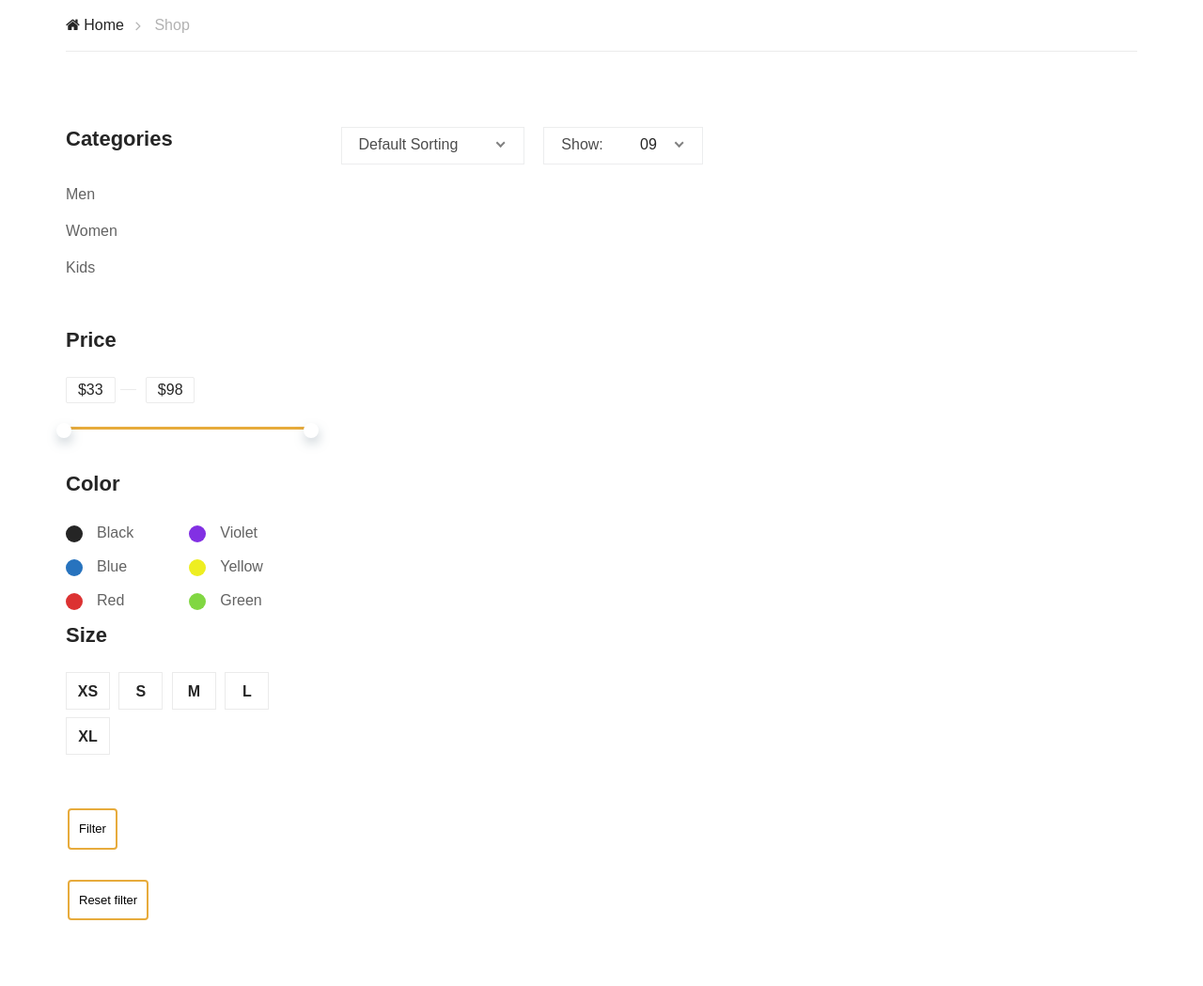
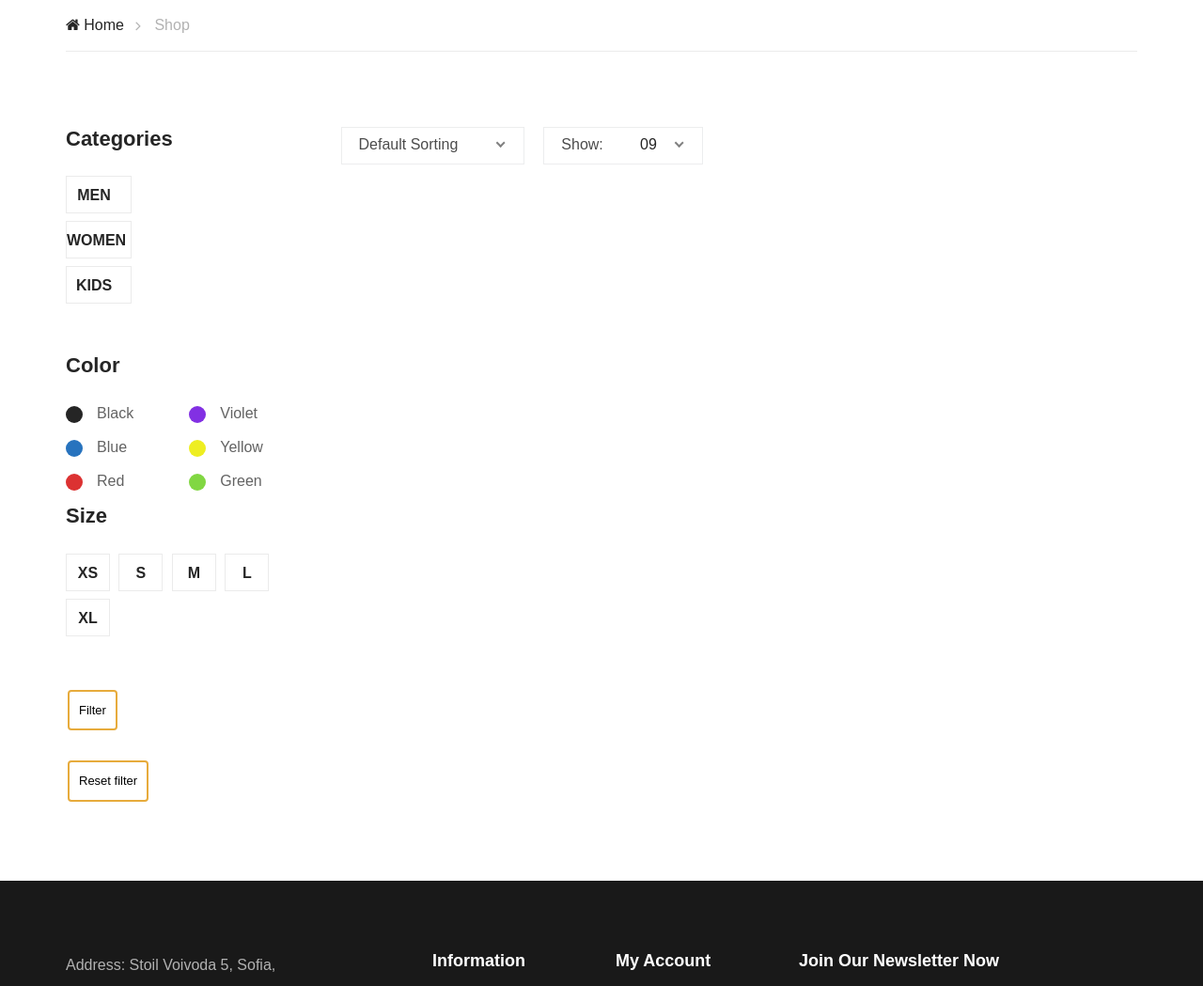
Before and after one commit to DanielDimitrov46/ClothesShop, a PHP site: page /Niki-nenchev-diploma/shop.php in a window 1280 px wide. Shown: the part 196-1245 px from the top of the page at 94% size. Run offline with PHP 8.4, Linux system fonts and the light colour scheme; data that the repository does not hold is empty; some web fonts are replaced.

Commit message:
making more filter
now can with category too

```diff
--- a/css/style.css
+++ b/css/style.css
@@ -165,6 +165,33 @@ ol {
 }
 
 /* buttons */
+li input {
+	position: absolute;
+	visibility: hidden;
+}
+li label{
+	font-size: 16px;
+	color: #252525;
+	font-weight: 700;
+	height: 40px;
+	width: 70px;
+	border: 1px solid #ebebeb;
+	padding-right: 10px;
+	text-align: center;
+	line-height: 40px;
+	text-transform: uppercase;
+	cursor: pointer;
+	justify-content: center;
+
+}
+li label:active{
+	background: #252525;
+	color: #ffffff;
+}
+/*.categorìes:focus{*/
+/*	background-color: #e7ab3c;*/
+/*}*/
+
 
 .primary-btn {
 	border-radius: 4px;
@@ -212,14 +239,6 @@ ol {
 	text-transform: uppercase;
 	padding: 5px 20px 5px;
 	cursor: pointer;
-
-	/*cursor: pointer;*/
-	/*position: relative;*/
-	/*padding-left: 33px;*/
-	/*font-size: 16px;*/
-	/*color: #636363;*/
-}
-.site-btn:hover{
 
 }
 
--- a/filters.php
+++ b/filters.php
@@ -16,41 +16,20 @@
 ////?>
 
 <div class="col-lg-3 col-md-6 col-sm-8 order-2 order-lg-1 produts-sidebar-filter">
-    <div class="filter-widget">
+    <form action="shop.php" method="post">
+        <div class="filter-widget">
         <h4 class="fw-title">Categories</h4>
         <ul class="filter-catagories">
-            <li><a href="#">Men</a></li>
-            <li><a href="#">Women</a></li>
-            <li><a href="#">Kids</a></li>
+            <li><input type="radio" id="men" class="categorìes" name="man" value="man">
+                <label for="men" class="active">Men</label></li>
+            <li><input type="radio" id="women" class="categorìes" name="women" value="women">
+                <label for="women" class="active">Women</label></li>
+            <li><input type="radio" id="kids" class="categorìes" name="kids" value="kids" >
+                <label for="kids" class="active">Kids</label></li>
         </ul>
     </div>
-    <div class="filter-widget">
-        <h4 class="fw-title">Price</h4>
-        <div class="filter-range-wrap">
-            <div class="range-slider">
-                <div class="price-input">
-                    <input type="text" id="minamount">
-                    <input type="text" id="maxamount">
-                </div>
-            </div>
-            <div class="price-range ui-slider ui-corner-all ui-slider-horizontal ui-widget ui-widget-content"
-                 data-min="33" data-max="98">
-                <div class="ui-slider-range ui-corner-all ui-widget-header"></div>
-                <span tabindex="0" class="ui-slider-handle ui-corner-all ui-state-default"></span>
-                <span tabindex="0" class="ui-slider-handle ui-corner-all ui-state-default"></span>
-            </div>
-        </div>
-        <!--        <a href="#" class="filter-btn">Filter</a>-->
-    </div>
-    <form action="shop.php" method="post">
         <div class="filter-widget">
             <h4 class="fw-title">Color</h4>
-<!--            <select name="category" id="category">-->
-<!--    <option value="">All</option>-->
-<!--    <option value="black">Black</option>-->
-<!--    <option value="violet">Violet</option>-->
-<!--    <option value="blue">Blue</option>-->
-<!--  </select>-->
             <div class="fw-color-choose">
                 <div class="cs-item">
                     <input type="radio" id="cs-black" name="black" value="black">
--- a/header.php
+++ b/header.php
@@ -1,3 +1,7 @@
+<?php
+session_start();
+?>
+
 <!-- Header Section Begin -->
 <header class="header-section">
     <div class="container">
@@ -15,7 +19,10 @@
                     <div class="advanced-search">
                         <button type="button" class="category-btn">All Categories</button>
                         <form class="input-group">
-                            <input type="text" name="search" placeholder="Search" autocomplete="off" value="<?php if(isset($_GET['search'])){echo $_GET['search'];}?>">
+                            <input type="text" name="search" placeholder="Search" autocomplete="off"
+                                   value="<?php if (isset($_GET['search'])) {
+                                       echo $_GET['search'];
+                                   } ?>">
                             <button type="button"><i class="ti-search"></i></button>
                         </form>
                     </div>
@@ -101,4 +108,4 @@
         </div>
     </div>
 </header>
-    <!-- Header End -->
+<!-- Header End -->
--- a/login.php
+++ b/login.php
@@ -58,7 +58,7 @@ include ("loginForm.php");
                 <div class="col-lg-6 offset-lg-3">
                     <div class="login-form">
                         <h2>Login</h2>
-                        <form  method="post">
+                        <form  action="loginForm.php" method="post">
                             <div class="group-input">
                                 <input name="username" type="text" id="user_login" autocomplete="off" placeholder="Username">
 
--- a/loginForm.php
+++ b/loginForm.php
@@ -21,7 +21,6 @@ if ($_POST['login']) {
     if ($user) {
 
         $_SESSION['user'] = $user;
-
         header("location:../18323/index.php");
 
     } else {
--- a/shop.php
+++ b/shop.php
@@ -100,7 +100,7 @@ if (!empty($green)) {
 }
 
 $xs = @$_POST['xs'];
-if (!empty($s)) {
+if (!empty($xs)) {
   $sql .= " AND sizes = '$xs'";
   $rows = mysqli_query($con, $sql);
 }
@@ -122,6 +122,22 @@ if (!empty($l)) {
 $xl = @$_POST['xl'];
 if (!empty($xl)) {
   $sql .= " AND sizes = '$xl'";
+  $rows = mysqli_query($con, $sql);
+}
+$man = @$_POST['man'];
+if (!empty($man)) {
+  $sql .= " AND categories = '$man'";
+  $rows = mysqli_query($con, $sql);
+}
+$women = @$_POST['women'];
+if (!empty($women)) {
+  $sql .= " AND categories = '$women'";
+  $rows = mysqli_query($con, $sql);
+}
+
+$kids = @$_POST['kids'];
+if (!empty($kids)) {
+  $sql .= " AND categories = '$kids'";
   $rows = mysqli_query($con, $sql);
 }
 ?>
```
